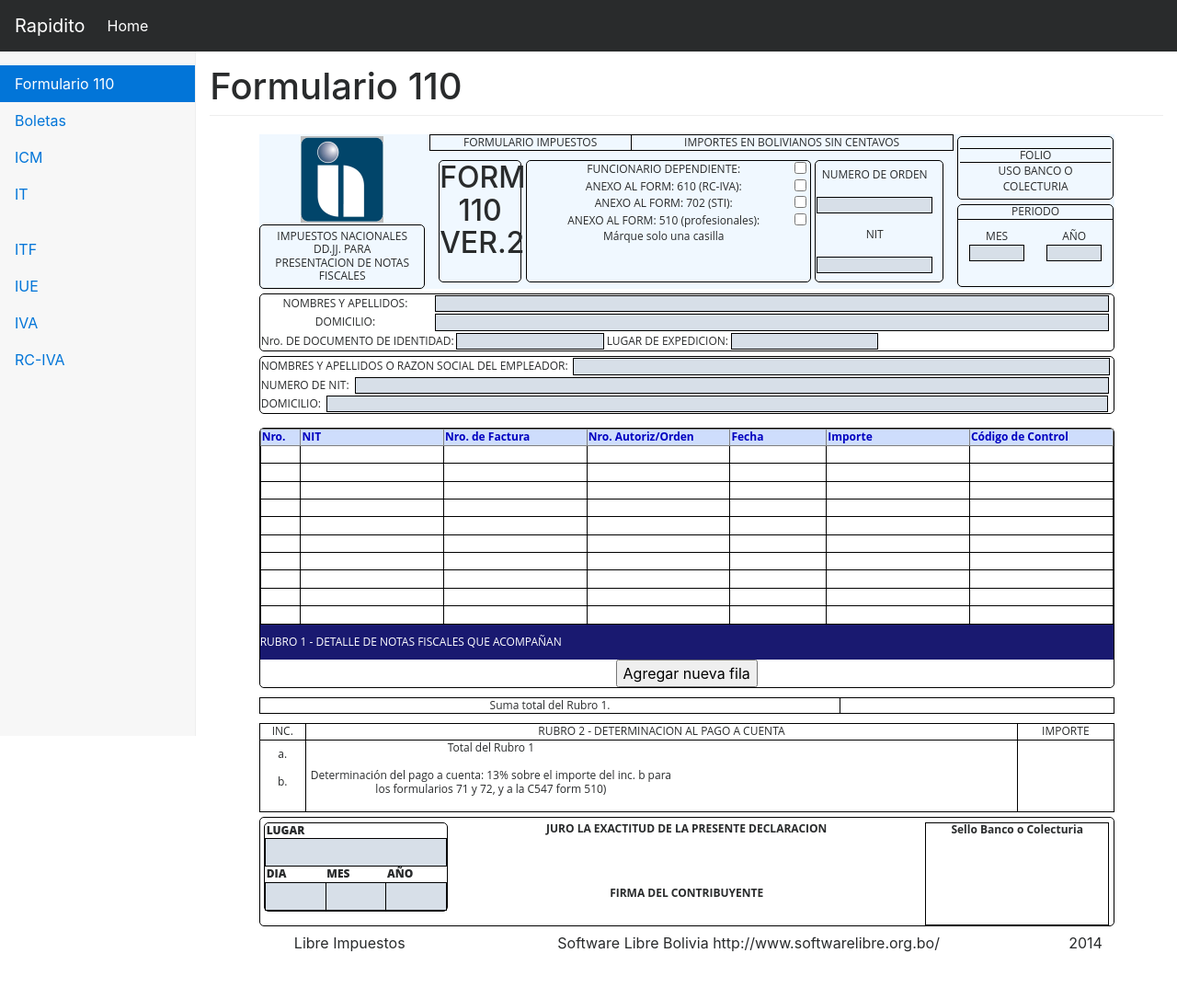
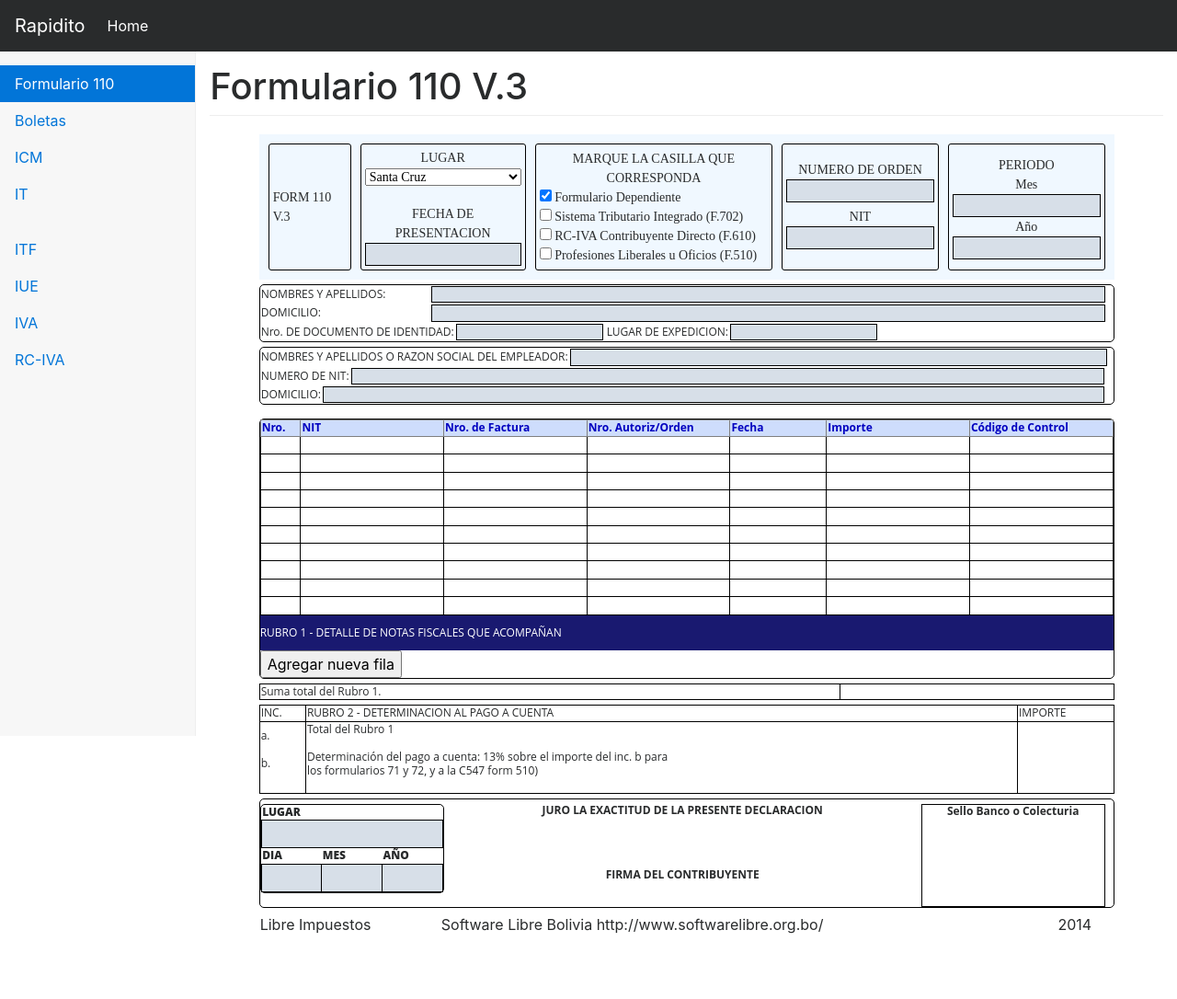
Before and after one commit to danielstp/Rapidito, a Django app: page /about/ in a window 1280 px wide. Shown: the whole page at 92% size. After the commit the page ends 1015 px from the top, so only its background shows below. Run offline with Django 3.2, Linux system fonts and the light colour scheme; lists and menus that the app fills with data are empty; parts of the project's set-up code (start-up, migrations or seed data) failed here and were passed over; some libraries are stand-ins or nearby versions.

Commit message:
actualizar formulario 110 v3
Por el momento solo el encabezado, luego las demas detalles

```diff
--- a/rapidito/static/css/rapidito.css
+++ b/rapidito/static/css/rapidito.css
@@ -438,3 +438,50 @@ footer{
 footer table{
  width: 100%;
 }
+
+.formulario-encabezado {
+	border-spacing: 10px;
+	border-collapse: separate;
+	}
+
+.formulario-encabezado p {
+	margin: 0;
+	text-align: center;
+	}
+
+.formulario-encabezado input[type=text] {
+	width: 100%;
+	box-sizing: border-box;
+	background-color: #d7dfe8;
+	border: 1px black solid;
+	}
+
+.formulario-encabezado td {
+	font-family: Tahoma Verdana;
+	font-size: 14px;
+	border: 1px solid black;
+	padding: 4px;
+	background-color: #f0f8ff;
+	border-radius: 3px;
+	}
+
+.formulario-logo {
+	width: 90px;
+	}
+
+.formulario-lugar {
+	width: 180px;
+	}
+
+.formulario-lugar select {
+	margin-bottom: 20px;
+	width: 100%;
+	}
+
+.formulario-tipo div {
+	margin: 0 auto 0 auto;
+	}
+
+.formulario-nit div {
+	margin-bottom: 5px;
+	}
--- a/rapidito/templates/base.html
+++ b/rapidito/templates/base.html
@@ -58,84 +58,55 @@
         </nav>
 
         <main class="col-sm-9 offset-sm-3 col-md-10 offset-md-2 pt-3">
-          <h1>Formulario 110</h1>
-
-          <section class="row text-center placeholders">
+  <h1>Formulario 110 V.3</h1>
   <header>
-    <div id="logo-section">
+        <table class="formulario-encabezado">
+            <tr>
+                <td class="formulario-logo">FORM 110 V.3</td>
+                <td class="formulario-lugar">
+                    <p>LUGAR</p>
+                    <select>
+                        <option>Santa Cruz</option>
+                        <option>Cochabamba</option>
+                        <option>La Paz</option>
+                        <option>Beni</option>
+                        <option>Pando</option>
+                        <option>Tarija</option>
+                        <option>Chuquisaca</option>
+                        <option>Potosi</option>
+                        <option>Oruro</option>
+                    </select>
+                    <p>FECHA DE PRESENTACION</p>
                     <div>
-	<img src="{% static "images/impuesto.bmp" %}"/>
+                        <input type="text" />
                     </div>
-      <div id="logo-title">
-	<p>IMPUESTOS NACIONALES</p>
-	<p>DD.JJ. PARA </p>
-	<p>PRESENTACION DE NOTAS FISCALES</p>
+                </td>
+                <td class="formulario-tipo">
+                    <p>MARQUE LA CASILLA QUE CORRESPONDA</p>
+                    <div>
+                        <input type="checkbox" checked="checked"> Formulario Dependiente<br>
+                        <input type="checkbox"> Sistema Tributario Integrado (F.702)<br>
+                        <input type="checkbox"> RC-IVA Contribuyente Directo (F.610)<br>
+                        <input type="checkbox"> Profesiones Liberales u Oficios (F.510)<br>
                     </div>
-    </div>
-    <div id="libre-impuestos-section">
-      <div id="libre-impuestos-section-title">
-	<table>
-	  <tr><td>FORMULARIO IMPUESTOS</td><td>IMPORTES EN BOLIVIANOS SIN CENTAVOS</td></tr>
-	</table>
-      </div>
-      <div id="formulario-section">
-	<div id="formulario-title"><h2>FORM 110 VER.2</h2></div>
-	<div id="selection-section">
-	  <table>
-	    <tr>
-	      <td>FUNCIONARIO DEPENDIENTE:</td>
-	      <td><input class="selection-input" type="checkbox" name="option1"></td>
-	    </tr>
-	    <tr>
-	      <td>ANEXO AL FORM: 610 (RC-IVA):</td>
-	      <td><input class="selection-input" type="checkbox" name="option2"></td>
-	    </tr>
-	    <tr>
-	      <td>ANEXO AL FORM: 702 (STI):</td>
-	      <td><input class="selection-input" type="checkbox" name="option3"></td>
-	    </tr>
-	    <tr>
-	      <td>ANEXO AL FORM: 510 (profesionales):</td>
-	      <td><input class="selection-input" type="checkbox" name="option4"></td>
-	    </tr>
-	    <tr>
-	      <td>Márque solo una casilla</td>
+                </td>
+                <td class="formulario-nit">
+                    <p>NUMERO DE ORDEN</p>
+                    <div><input class="fecha" type="text"/></div>
+                    <p>NIT</p>
+                    <div><input class="fecha" type="text"/></div>
+                </td>
+                <td>
+                    <p>PERIODO</p>
+                    <p>Mes</p>
+                    <div><input class="fecha" type="text"/></div>
+                    <p>Año</p>
+                    <div><input class="fecha" type="text"/></div>
+                </td>
             </tr>
         </table>
-	</div>
-	<div id="numero-orden-section">
-	  <table>
-	    <tr>
-	      <td>NUMERO DE ORDEN</td>
-	    </tr>
-	    <tr>
-	      <td><input class="orden-input" type="text" /></td>
-	    </tr>
-	    <tr>
-	      <td>NIT</td>
-	    </tr>
-	    <tr>
-	      <td><input class="orden-input" type="text" /></td>
-	    </tr>
-	  </table>
-	</div>
-      </div>
-    </div>
-    <div id="folio-section">
-      <div id="folio-title">
-	<p id="folio-title-text">FOLIO</p>
-	<p>USO BANCO O</p>
-	<p>COLECTURIA</p>
-      </div>
-      <div id="folio-periodo">
-	<p>PERIODO</p>
-	<table>
-	  <tr><td>MES</td><td>AÑO</td></tr>
-	  <tr><td><input class="folio-input" type="text" /></td><td><input class="folio-input" type="text" /></td></tr>
-	</table>
-      </div>
-    </div>
   </header>
+
   <section id="formulario-personal-section">
     <table id="formulario-personal-section-nombres">
       <tr><td>NOMBRES Y APELLIDOS:</td><td id="formulario-personal-section-cell"><input class="formulario-personal-input" type="text" /></td></tr>
```
Lines whose indentation alone changed are shown as unchanged.
